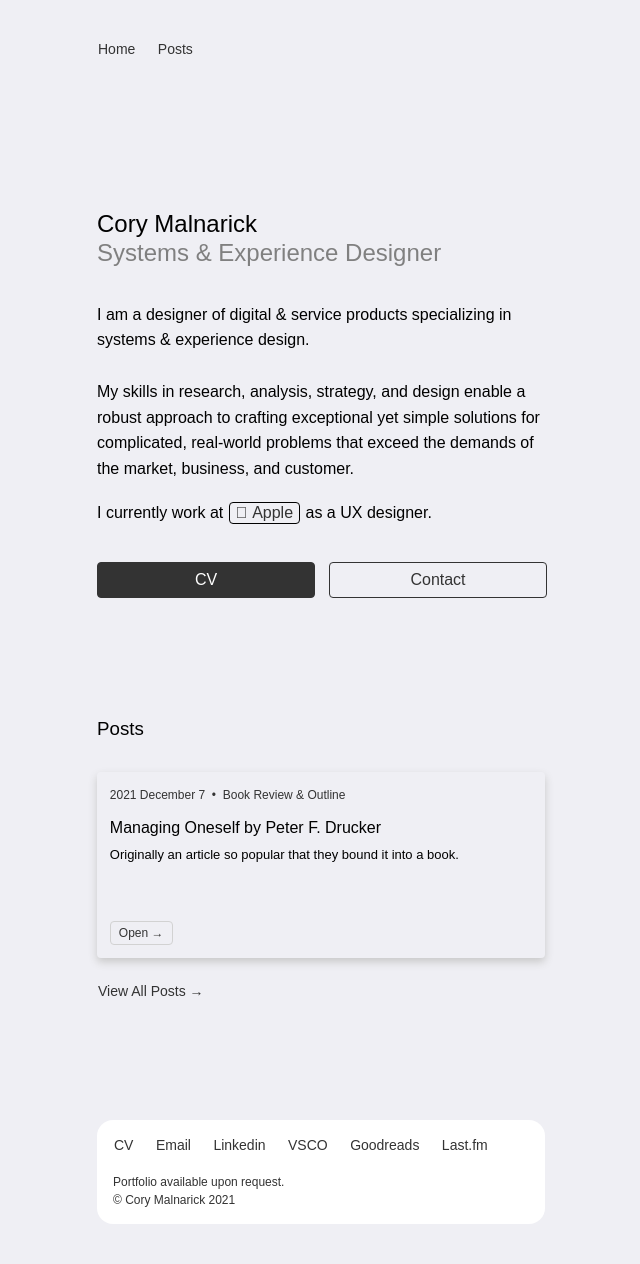
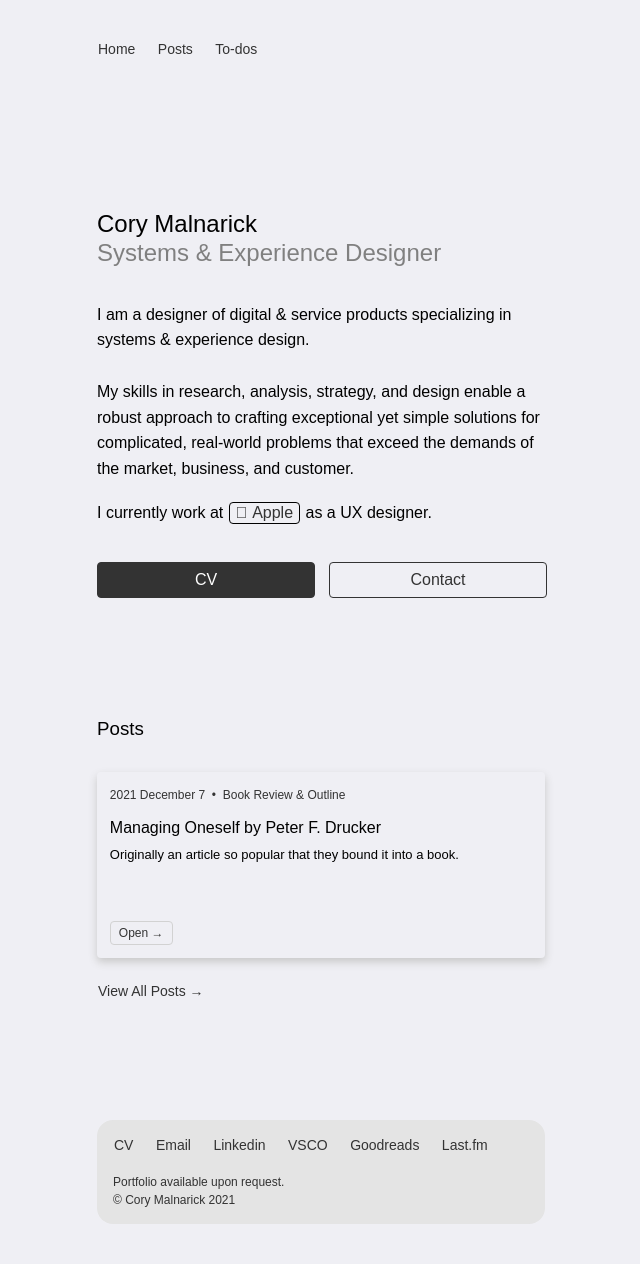
Before and after one commit to foundmonster/foundmonster.github.io, a Jekyll site: the page built from index.html, in a window 1280 px wide. Shown: the whole page, without its empty margins (319-959 px from the left). Built offline with Jekyll 4.4.1, drawn with Linux system fonts in a browser that asks for light colours; some web fonts are replaced.

Commit message:
added navigation to layout, and others
added navigation to layout so that it renders correctly no matter the page

created a to-dos page to transparently show tasks on the website. however in repla it is showing with bullets in front of the checkbox. it might show up differently once live, so im publishing to see.

```diff
--- a/_data/navigation.yml
+++ b/_data/navigation.yml
@@ -2,3 +2,5 @@
   link: /
 - name: Posts
   link: /blog-posts.html
+- name: To-dos
+  link: /to-dos.html
--- a/_layouts/layout.html
+++ b/_layouts/layout.html
@@ -8,7 +8,7 @@
     <link rel="stylesheet" href="https://use.typekit.net/eps7atk.css">
     <meta name="viewport" content="width=device-width, initial-scale=1">
   </head>
-
+{% include navigation.html %}
 <body>
   <main>
     {{ content }}
--- a/_layouts/post.html
+++ b/_layouts/post.html
@@ -1,7 +1,6 @@
 ---
 layout: layout
 ---
-{% include navigation.html %}
 {% include headercard.html %}
 {{ content }}
 {% include prevnext.html %}
--- a/_sass/main.scss
+++ b/_sass/main.scss
@@ -604,7 +604,7 @@
 /* FOOTER */
 
 .footerstyle {
-    background: white;
+    background: #e4e4e4;
     border-radius: 1rem;
     max-width: 28rem;
     margin-top: 120px;
--- a/blog-posts.html
+++ b/blog-posts.html
@@ -2,7 +2,6 @@
 layout: layout
 title: Posts
 ---
-{% include navigation.html %}
 <h3 class="blogtitlespacing">Posts</h3>
 <div class="projectgrid">
 	{% for post in site.categories.post %}
--- a/index.html
+++ b/index.html
@@ -2,7 +2,6 @@
 layout: layout
 title: Cory Malnarick – UX Designer
 ---
-{% include navigation.html %}
 {% comment %}
 {% include globe.html %}
 {% endcomment %}
--- /dev/null
+++ b/to-dos.html
@@ -0,0 +1,4 @@
+---
+layout: layout
+---
+{% include_relative to-dos.md %}
--- /dev/null
+++ b/to-dos.md
@@ -0,0 +1,7 @@
+---
+layout: post
+title: To-dos
+---
+
+ - [ ]  thingy
+ - [x]  thingy
```
